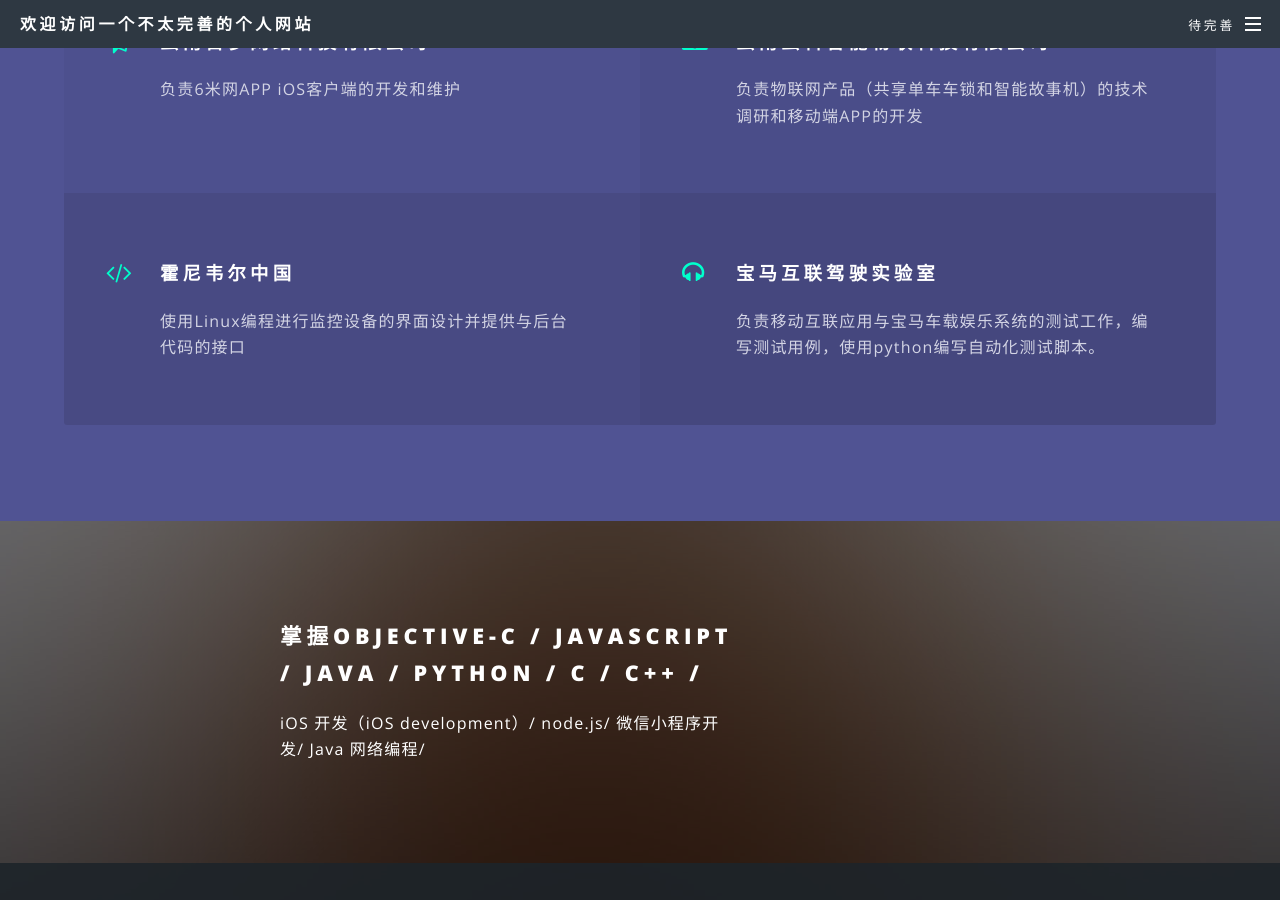
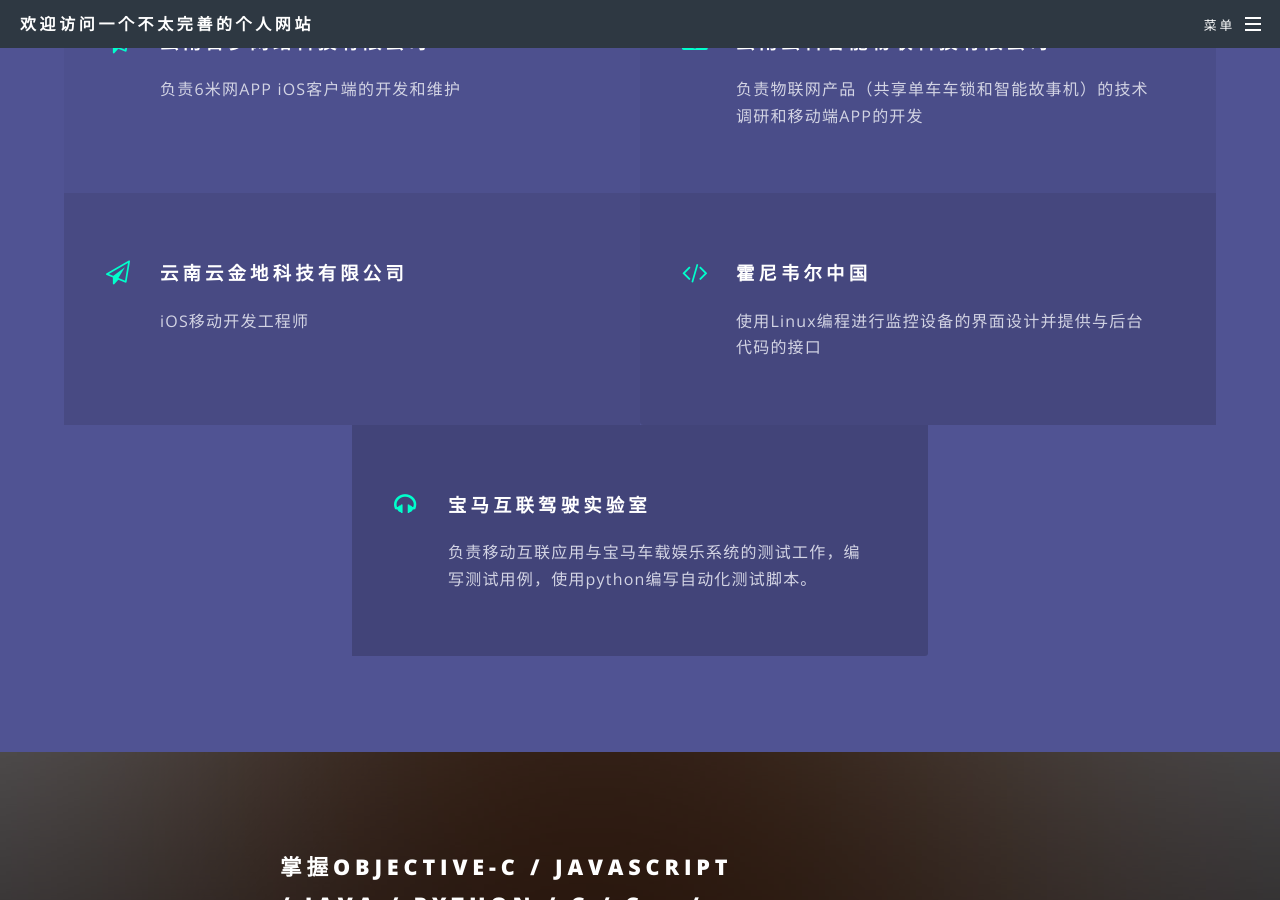
Before and after one commit to lushangshu/lushangshu.github.io, a Jekyll site: the page built from index.html, in a window 1280 px wide and 900 px high, scrolled down 2563 px. Built offline with Jekyll 4.4.1, drawn with Linux system fonts in a browser that asks for light colours.

Commit message:
更新代码

```diff
--- a/_includes/header.html
+++ b/_includes/header.html
@@ -4,7 +4,7 @@
   <nav id="nav">
     <ul>
       <li class="special">
-        <a href="#menu" class="menuToggle"><span>待完善</span></a>
+        <a href="#menu" class="menuToggle"><span>菜单</span></a>
         <div id="menu">
           <ul>
             <li><a href="index.html">Home</a></li>
--- a/index.html
+++ b/index.html
@@ -66,6 +66,10 @@
 									<h3>云南云科智能物联科技有限公司 </h3>
 									<p>负责物联网产品（共享单车车锁和智能故事机）的技术调研和移动端APP的开发</p>
 								</li>
+								<li class="icon fa-paper-plane-o">
+									<h3>云南云金地科技有限公司</h3>
+									<p>iOS移动开发工程师</p>
+								</li>
 								<li class="icon fa-code">
 									<h3>霍尼韦尔中国</h3>
 									<p>使用Linux编程进行监控设备的界面设计并提供与后台代码的接口</p>
```
